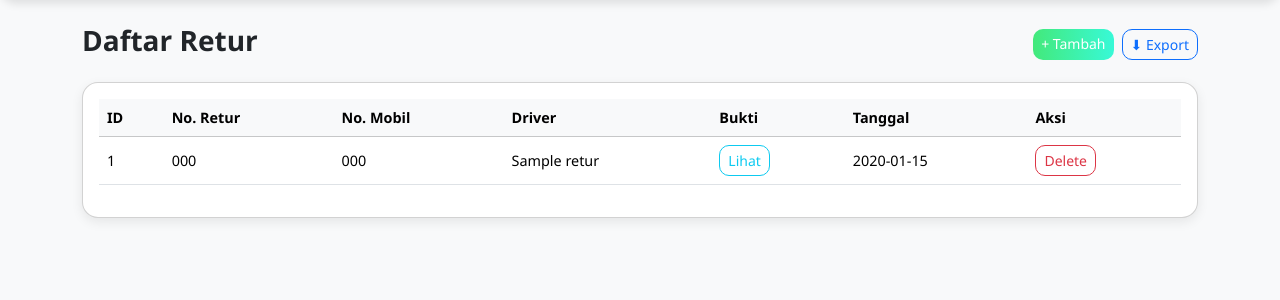
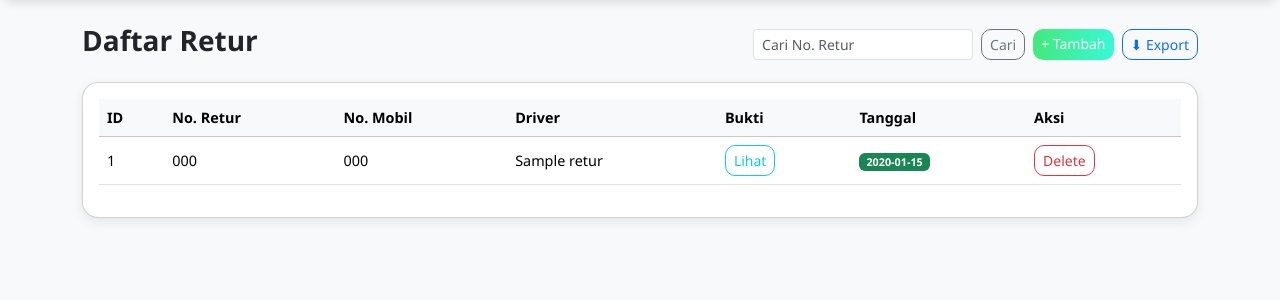
Before and after one commit to xnxxdhooomrzkyyy/bot-telegram, a Flask app: page /dashboard in a window 1280 px wide. Shown: the part 56-356 px from the top of the page. Run offline with Flask 3, Linux system fonts and the light colour scheme; the visitor is signed in with stand-in values (Sample User, id 1); tables that the repository leaves empty hold one stand-in row (values such as "Sample post").

Commit message:
Update dashboard.html

```diff
--- a/templates/dashboard.html
+++ b/templates/dashboard.html
@@ -72,6 +72,11 @@
     <div class="d-flex justify-content-between align-items-center mb-3">
       <h3 class="fw-bold">Daftar Retur</h3>
       <div class="d-flex gap-2">
+        <!-- Form Pencarian -->
+        <form method="GET" action="{{ url_for('dashboard') }}" class="d-flex">
+          <input type="text" name="q" value="{{ q }}" class="form-control form-control-sm me-2" placeholder="Cari No. Retur">
+          <button type="submit" class="btn btn-outline-secondary btn-sm">Cari</button>
+        </form>
         <a href="{{ url_for('tambah') }}" class="btn btn-success btn-sm">+ Tambah</a>
         <a href="{{ url_for('export') }}" class="btn btn-outline-primary btn-sm">⬇ Export</a>
       </div>
@@ -107,9 +112,9 @@
               </td>
               <td>
                 {% if row.tanggal_manual %}
-                  {{ row.tanggal_manual }}
+                  <span class="badge bg-success">{{ row.tanggal_manual }}</span>
                 {% else %}
-                  {{ row.created_at }}
+                  <span class="badge bg-secondary">{{ row.created_at }}</span>
                 {% endif %}
               </td>
               <td>
```
